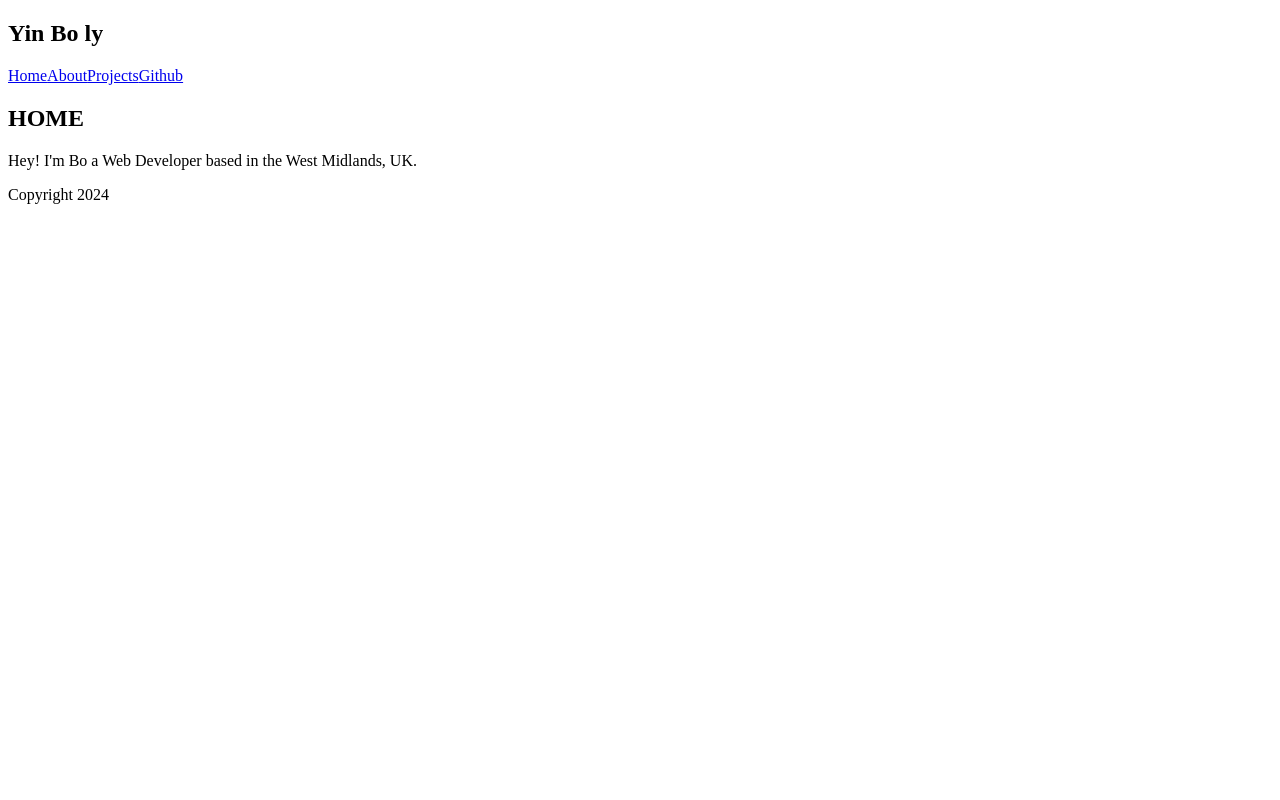
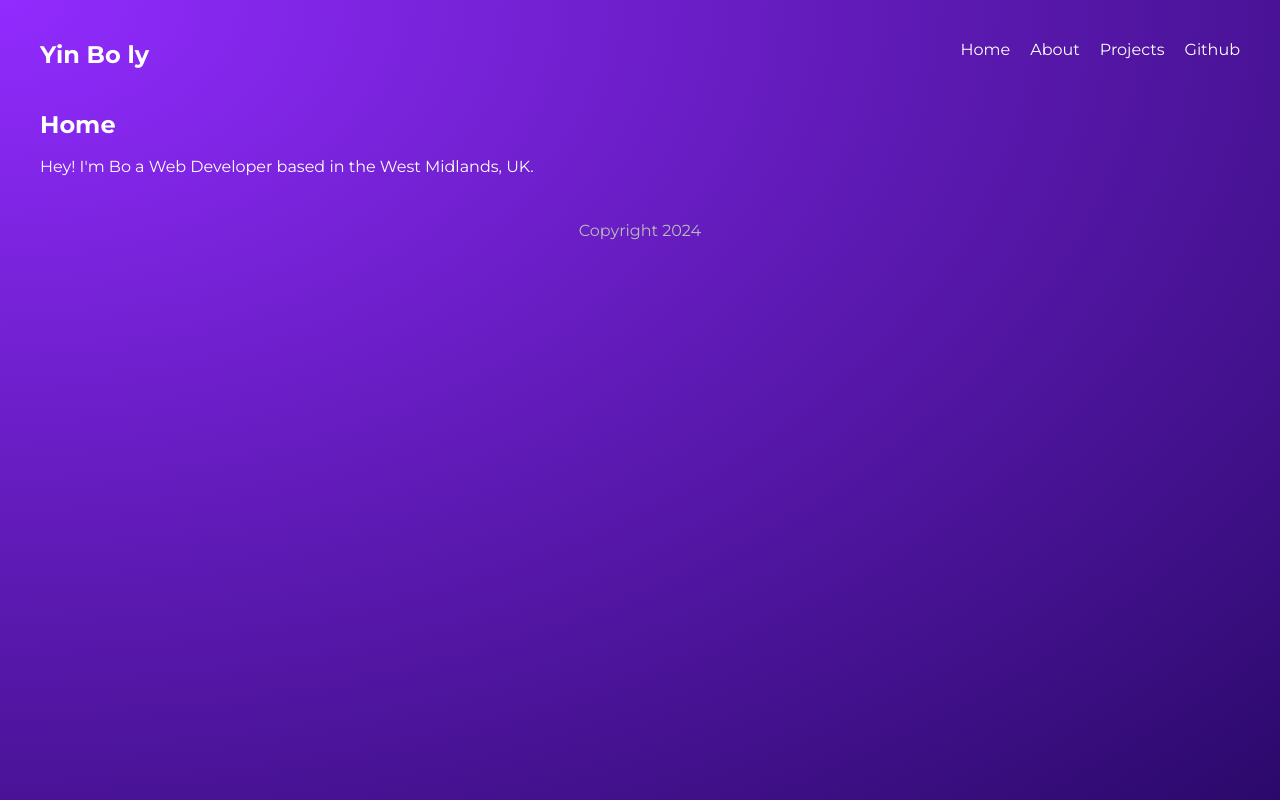
Before and after one commit to ybly/blog, a Gatsby site: page / in a window 1280 px wide. Built offline with nearby package versions, Linux system fonts and the light colour scheme; Gatsby itself is replaced by a stand-in of ours.

Commit message:
Add global styles

```diff
--- a/src/components/Layout.js
+++ b/src/components/Layout.js
@@ -1,5 +1,7 @@
 import React from 'react';
 import Navbar from './Navbar';
+
+import '../styles/global.css';
 
 export default function Layout({ children }) {
 	return (
--- a/src/components/Navbar.js
+++ b/src/components/Navbar.js
@@ -5,7 +5,7 @@
 	return (
 		<nav>
 			<h1>Yin Bo ly</h1>
-			<div>
+			<div className="links">
 				<Link to="/">Home</Link>
 				<Link to="/about">About</Link>
 				<Link to="/projects">Projects</Link>
--- a/src/pages/index.js
+++ b/src/pages/index.js
@@ -5,7 +5,7 @@
 	return (
 		<Layout>
 			<section>
-				<h1>HOME</h1>
+				<h1>Home</h1>
 				<p>Hey! I'm Bo a Web Developer based in the West Midlands, UK.</p>
 			</section>
 		</Layout>
--- /dev/null
+++ b/src/styles/global.css
@@ -0,0 +1,55 @@
+@import url('https://fonts.googleapis.com/css2?family=Montserrat:ital,wght@0,100..900;1,100..900&display=swap');
+
+* {
+    margin: 0;
+    padding: 0;
+    text-decoration: none;
+    font-family: "Montserrat";
+    color:white;
+}
+
+html, body {
+    min-height: 100%;
+}
+
+body {
+    background: radial-gradient(at top left, rgba(146, 43, 255, 1) 0%, rgba(43, 9, 107, 1) 100%);
+    background-repeat: no-repeat;
+}
+
+p {
+    margin: 16px auto;
+    line-height: 1.5em;
+}
+
+/* layout & nav */
+.layout {
+    max-width: 1200px;
+    margin: 0 auto;
+}
+
+nav {
+    display: grid;
+    grid-template-columns: 1fr 1fr;
+    margin: 40px auto;
+}
+nav .links {
+    display: inline-block;
+    text-align: right;
+}
+nav a {
+    display: inline-block;
+    margin-left: 20px;
+    font-weight: 400;
+    padding-bottom: 8px;
+    border-bottom: 3px solid transparent;
+}
+nav a:hover {
+    border-color:white;
+}
+
+footer p {
+    text-align: center;
+    color: #bbb;
+    margin: 40px auto;
+}
```
